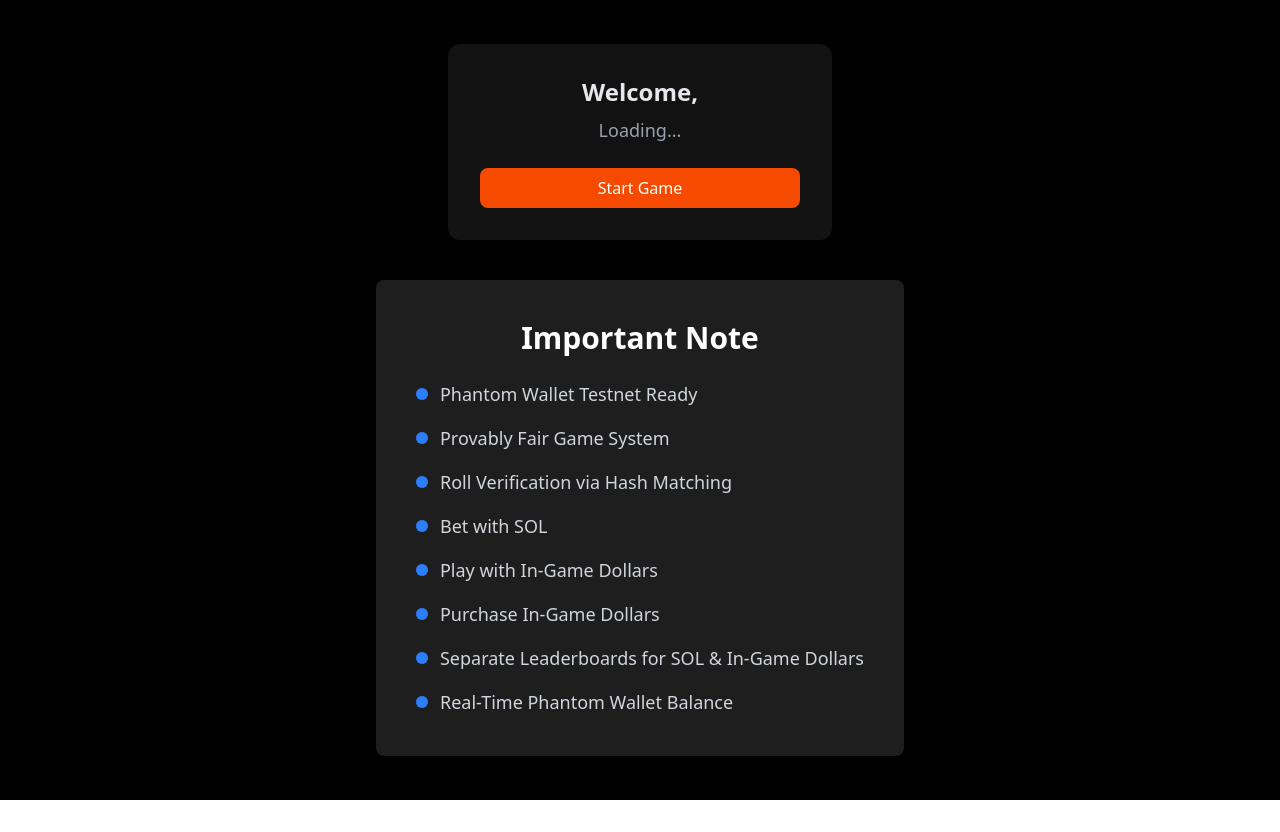
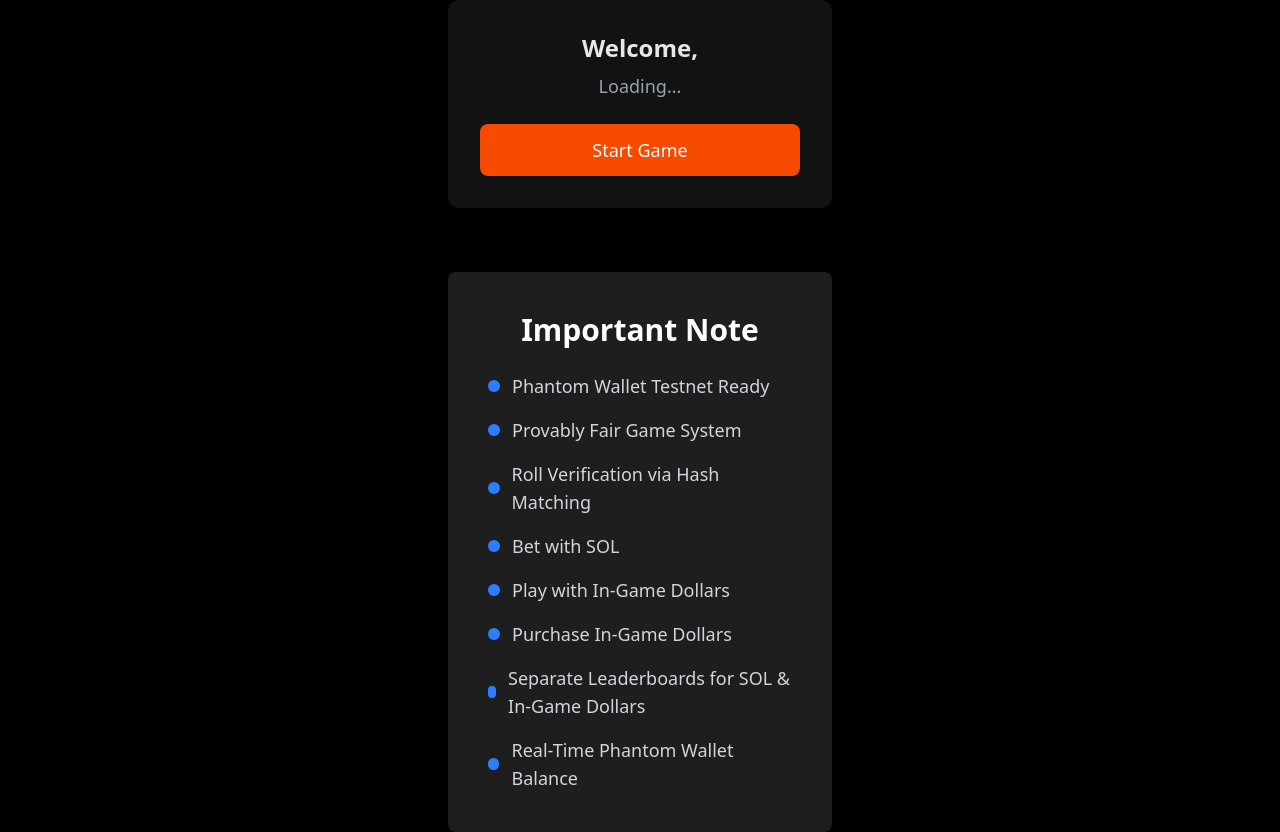
Before and after one commit to Sah-Abhishek/dice-game-provably-fair, a React (Vite) app in the folder frontend/: page / in a window 1280 px wide. Before the commit the page ends 800 px from the top, so only its background shows below. Built offline with nearby package versions, Linux system fonts and the light colour scheme; no server answers.

Commit message:
made changes in strtGame.jsx

```diff
--- a/frontend/src/pages/StartGame.jsx
+++ b/frontend/src/pages/StartGame.jsx
@@ -25,17 +25,16 @@ const StartGame = () => {
     const storedUsername = localStorage.getItem("username");
     const storedUuid = localStorage.getItem("uuid");
     if (storedUuid && storedUsername) {
-      navigate('/game');
+      navigate("/game");
       return;
     }
     try {
       const response = await axios.post(`${backUrl}/start-game`, { username, uuid });
-      console.log("This is the response.status: ", response.status);
       if (response.status === 200) {
         localStorage.setItem("username", username);
         localStorage.setItem("uuid", uuid);
         localStorage.setItem("balance", balance);
-        navigate('/game');
+        navigate("/game");
       }
     } catch (error) {
       console.error("Error starting the game:", error);
@@ -55,18 +54,23 @@ const StartGame = () => {
   }, []);
 
   return (
-    <div className="flex flex-col items-center justify-center min-h-screen bg-black text-white">
-      <div className="bg-[#121212] p-8 rounded-xl shadow-lg w-96 text-center">
+    <div className="flex flex-col items-center justify-center min-h-screen bg-black text-white px-4">
+      <div className="bg-[#121212] p-6 sm:p-8 rounded-xl shadow-lg w-full max-w-sm text-center">
         <h1 className="text-2xl font-semibold text-gray-200">Welcome,</h1>
         <p className="text-lg text-gray-400 mt-2">
           {username ? `@${username}` : "Loading..."}
         </p>
 
-        <button onClick={handleStart} className="mt-6 w-full bg-orange-600 hover:bg-orange-500 text-white font-medium py-2 rounded-lg transition duration-300">
+        <button
+          onClick={handleStart}
+          className="mt-6 w-full bg-orange-600 hover:bg-orange-500 text-white font-medium py-3 rounded-lg transition duration-300 text-lg"
+        >
           Start Game
         </button>
       </div>
-      <div >
+
+      {/* Notes Section */}
+      <div className="mt-6 w-full max-w-sm">
         <Notes />
       </div>
     </div>
```
